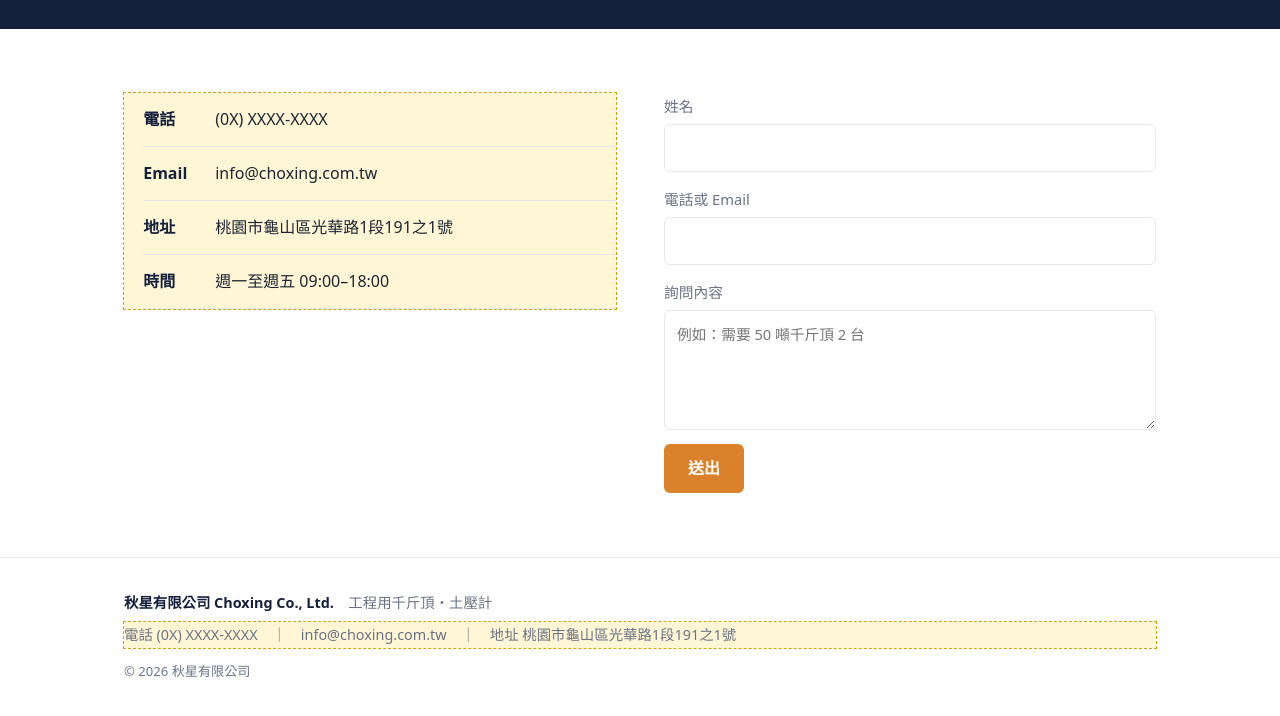
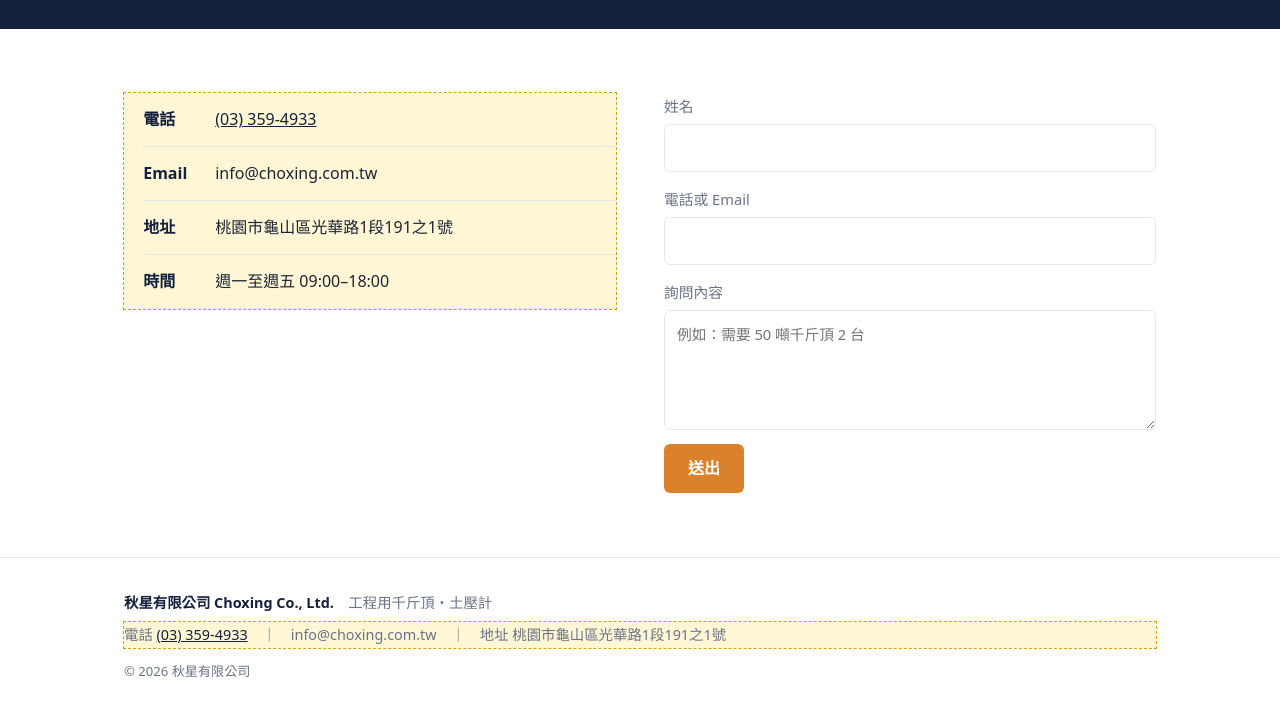
Before and after one commit to choxing-tw/choxing-website, a plain HTML site: page contact.html in a window 1280 px wide. Shown: the part 184-900 px from the top of the page. Drawn offline with Linux system fonts and the light colour scheme.

Commit message:
填入公司電話
Co-Authored-By: Claude Opus 5.5 <noreply@anthropic.com>
Claude-Session: https://claude.ai/code/session_01Xkdx3nA27CKUcSW3yAqiEk

```diff
--- a/contact.html
+++ b/contact.html
@@ -31,7 +31,7 @@
     "土壓力計",
     "大地監測"
   ],
-  "telephone": "+886-0-0000-0000",
+  "telephone": "+886-3-359-4933",
   "email": "info@choxing.com.tw",
   "address": {
     "@type": "PostalAddress",
@@ -71,7 +71,7 @@
   <section>
     <div class="container split" style="align-items:start">
       <ul class="contact-list todo">
-        <li><b>電話</b><span>(0X) XXXX-XXXX</span></li>
+        <li><b>電話</b><span><a href="tel:+88633594933">(03) 359-4933</a></span></li>
         <li><b>Email</b><span>info@choxing.com.tw</span></li>
         <li><b>地址</b><span>桃園市龜山區光華路1段191之1號</span></li>
         <li><b>時間</b><span>週一至週五 09:00–18:00</span></li>
@@ -89,7 +89,7 @@
 <footer class="site-footer">
   <div class="container">
     <p><strong>秋星有限公司 Choxing Co., Ltd.</strong>　工程用千斤頂・土壓計</p>
-    <p class="todo">電話 (0X) XXXX-XXXX　｜　info@choxing.com.tw　｜　地址 桃園市龜山區光華路1段191之1號</p>
+    <p class="todo">電話 <a href="tel:+88633594933">(03) 359-4933</a>　｜　info@choxing.com.tw　｜　地址 桃園市龜山區光華路1段191之1號</p>
     <p class="copyright">© <span id="year">2026</span> 秋星有限公司</p>
   </div>
 </footer>
```
Also changed, not shown: 404.html (+1 -1 lines), about.html (+1 -1 lines), index.html (+2 -2 lines), patents.html (+1 -1 lines), products.html (+1 -1 lines).
